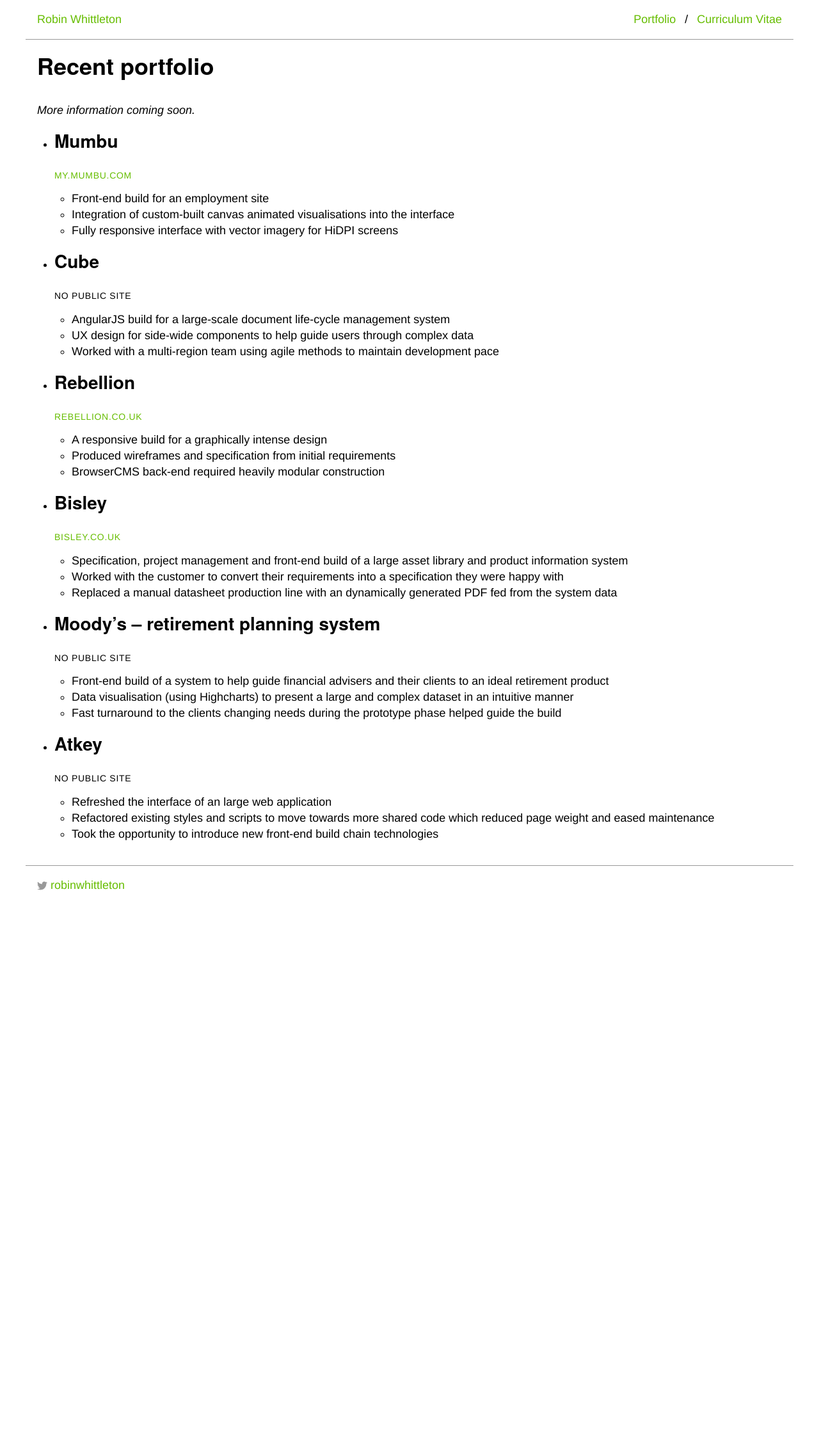
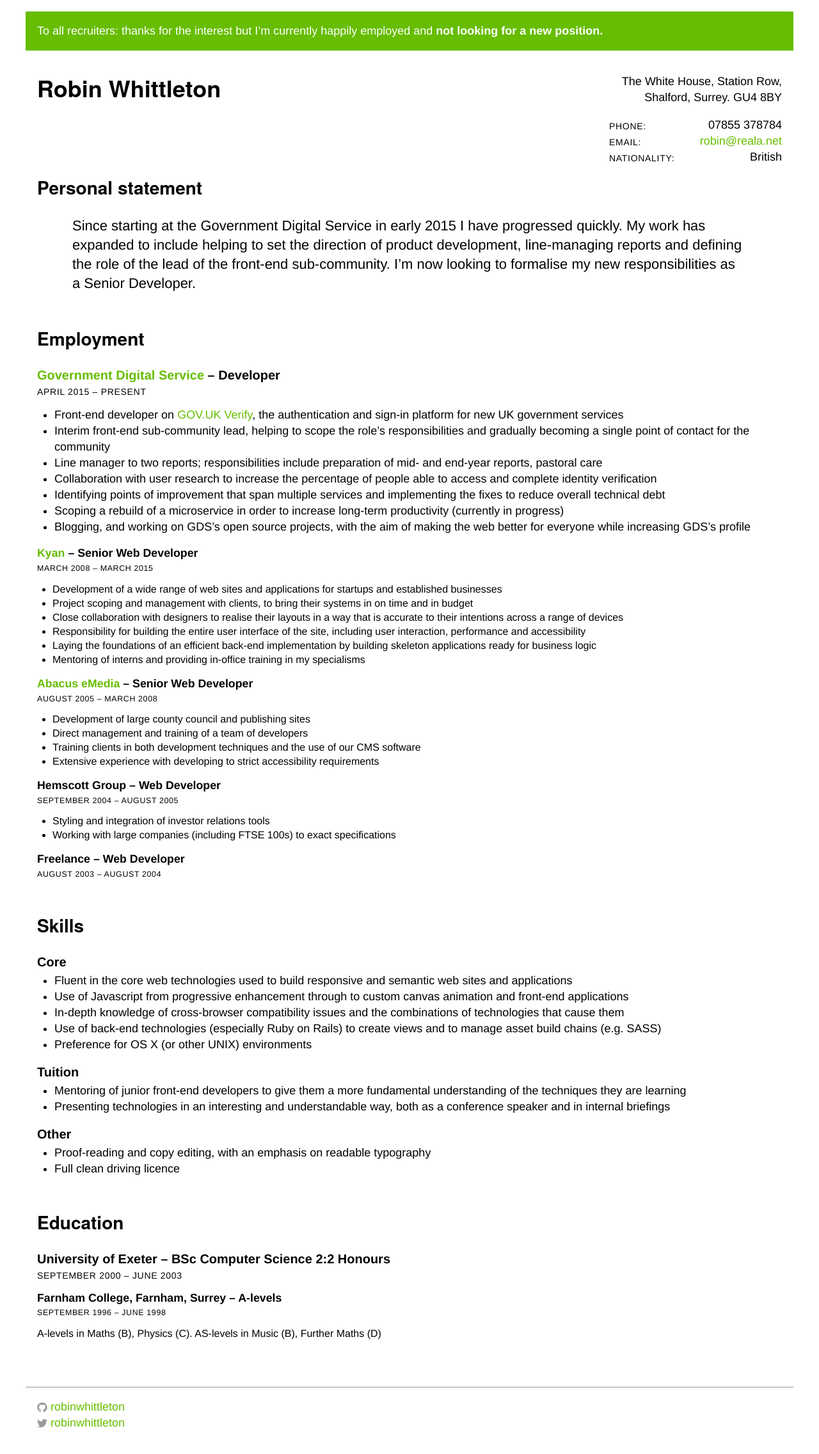
Before and after one commit to robinwhittleton/reala.net, a Jekyll site: the page built from index.html, in a window 1280 px wide. Shown: the whole page at 64% size. Built offline with Jekyll 4.4.1, drawn with Linux system fonts in a browser that asks for light colours; before the commit the page ends 1414 px from its top, so only the background shows below that.

Commit message:
Remove portfolio and promote CV to index

```diff
--- a/_config.yml
+++ b/_config.yml
@@ -5,4 +5,4 @@
 baseurl: "" # the subpath of your site, e.g. /blog/
 url: "http://www.reala.net" # the base hostname & protocol for your site
 twitter_username: robinwhittleton
-#github_username:  robinwhittleton
+github_username:  robinwhittleton
--- a/_includes/header.html
+++ b/_includes/header.html
@@ -1,12 +1,6 @@
-<header class="site-header">
+<!-- <header class="site-header">
 
   <a class="site-title" href="{{ site.baseurl }}/">{{ site.title }}</a>
 
-  <nav>
-    <ul>
-      <li><a href="/">Portfolio</a></li>
-      <li><a href="/cv">Curriculum Vitae</a></li>
-    </ul>
-  </nav>
-
 </header>
+ -->
--- a/_sass/_cv.scss
+++ b/_sass/_cv.scss
@@ -9,12 +9,7 @@
 .cv ol>li+li { font-size: .889em; line-height: 1.375; }
 .cv ul>li { list-style-type: disc; }
 
-.meta { font-size: .778em; text-transform: uppercase; letter-spacing: .05em; }
-
 
 // specific sections
 
 #personal-statement>p { font-size: 1.222em; line-height: 1.364; margin: 0 2.5em 1.5em; }
-
-#portfolio, #references { width: 50%; float: left; }
-#portfolio::after, #references::after { content: none; }
--- a/_sass/_layout.scss
+++ b/_sass/_layout.scss
@@ -1,13 +1,6 @@
-body { max-width: 1200px; margin: 0 auto; }
+body { max-width: 1200px; margin: 0 auto; padding: 1em 0; }
 
-.site-header { border-bottom: 1px solid $grey; padding: 1em; @include clearfix; }
-.site-title { float: left; }
-.site-header>nav { float: right; }
-.site-header ul { margin: 0; padding: 0; list-style: none; }
-.site-header li { display: inline-block; }
-.site-header li::before { content: " / "; margin: 0 .5em; }
-.site-header li:first-child::before { content: none; }
-
+.site-header { border-bottom: 1px solid $grey; padding: 0 0 1em; @include clearfix; }
 
 main { padding: 1em; }
 
--- a/css/main.scss
+++ b/css/main.scss
@@ -23,6 +23,5 @@
 @import
 	"base",
 	"layout",
-	"portfolio",
 	"cv"
 ;
--- a/index.html
+++ b/index.html
@@ -1,64 +1,123 @@
 ---
 layout: default
-title: Portfolio
+title: Curriculum Vitae
 ---
 
-<h1>Recent portfolio</h1>
-<p><em>More information coming soon.</em></p>
+<p class="notice">To all recruiters: thanks for the interest but I’m currently happily employed and <strong>not looking for a new position.</strong></p>
 
-<ul class="portfolio">
+<section class="cv">
+	<div class="vcard">
+		<h1 class="fn">Robin Whittleton</h1>
+		<address class="adr">
+			<span class="street-address">The White House, Station Row</span>,<br/>
+			<span class="locality">Shalford</span>,	<span class="region">Surrey</span>.	<span class="postal-code">GU4 8BY</span>
+		</address>
+		<dl>
+			<dt>Phone:</dt>
+			<dd class="tel">07855 378784</dd>
+			<dt>Email:</dt>
+			<dd class="email"><a href="mailto:robin@reala.net">robin@reala.net</a></dd>
+			<dt>Nationality:</dt>
+			<dd>British</dd>
+		</dl>
+	</div>
+
+	<section id="personal-statement">
+		<h2>Personal statement</h2>
+		<p>
+			Since starting at the Government Digital Service in early 2015 I have progressed quickly.
+			My work has expanded to include helping to set the direction of product development, line-managing reports and defining the role of the lead of the front-end sub-community.
+			I’m now looking to formalise my new responsibilities as a Senior Developer.
+		</p>
+	</section>
+
+	<section id="work">
+		<h2>Employment</h2>
+		<ol>
 			<li>
-		<h2>Mumbu</h2>
-		<p class="meta"><a href="http://my.mumbu.com/">my.mumbu.com</a></p>
+				<h3><a href="https://gds.blog.gov.uk/about/">Government Digital Service</a> – Developer</h3>
+				<p class="meta"><time datetime="2015-04">April 2015</time> – present</p>
 				<ul>
-			<li>Front-end build for an employment site</li>
-			<li>Integration of custom-built canvas animated visualisations into the interface</li>
-			<li>Fully responsive interface with vector imagery for HiDPI screens</li>
+					<li>Front-end developer on <a href="https://www.gov.uk/government/publications/introducing-govuk-verify/introducing-govuk-verify">GOV.UK Verify</a>, the authentication and sign-in platform for new UK government services</li>
+					<li>Interim front-end sub-community lead, helping to scope the role’s responsibilities and gradually becoming a single point of contact for the community</li>
+					<li>Line manager to two reports; responsibilities include preparation of mid- and end-year reports, pastoral care</li>
+					<li>Collaboration with user research to increase the percentage of people able to access and complete identity verification</li>
+					<li>Identifying points of improvement that span multiple services and implementing the fixes to reduce overall technical debt</li>
+					<li>Scoping a rebuild of a microservice in order to increase long-term productivity (currently in progress)</li>
+					<li>Blogging, and working on GDS’s open source projects, with the aim of making the web better for everyone while increasing GDS’s profile</li>
 				</ul>
 			</li>
 			<li>
-		<h2>Cube</h2>
-		<p class="meta">No public site</p>
+				<h3><a href="http://kyan.com">Kyan</a> – Senior Web Developer</h3>
+				<p class="meta"><time datetime="2008-03">March 2008</time> – <time datetime="2015-03">March 2015</time></p>
 				<ul>
-			<li>AngularJS build for a large-scale document life-cycle management system</li>
-			<li>UX design for side-wide components to help guide users through complex data</li>
-			<li>Worked with a multi-region team using agile methods to maintain development pace</li>
+					<li>Development of a wide range of web sites and applications for startups and established businesses</li>
+					<li>Project scoping and management with clients, to bring their systems in on time and in budget</li>
+					<li>Close collaboration with designers to realise their layouts in a way that is accurate to their intentions across a range of devices</li>
+					<li>Responsibility for building the entire user interface of the site, including user interaction, performance and accessibility</li>
+					<li>Laying the foundations of an efficient back-end implementation by building skeleton applications ready for business logic</li>
+					<li>Mentoring of interns and providing in-office training in my specialisms</li>
 				</ul>
 			</li>
 			<li>
-		<h2>Rebellion</h2>
-		<p class="meta"><a href="http://www.rebellion.co.uk/">rebellion.co.uk</a></p>
+				<h3><a href="http://abacusemedia.com">Abacus eMedia</a> – Senior Web Developer</h3>
+				<p class="meta"><time datetime="2005-08">August 2005</time> – <time datetime="2008-03">March 2008</time></p>
 				<ul>
-			<li>A responsive build for a graphically intense design</li>
-			<li>Produced wireframes and specification from initial requirements</li>
-			<li>BrowserCMS back-end required heavily modular construction</li>
+					<li>Development of large county council and publishing sites</li>
+					<li>Direct management and training of a team of developers</li>
+					<li>Training clients in both development techniques and the use of our CMS software</li>
+					<li>Extensive experience with developing to strict accessibility requirements</li>
 				</ul>
 			</li>
 			<li>
-		<h2>Bisley</h2>
-		<p class="meta"><a href="http://www.bisley.co.uk/">bisley.co.uk</a></p>
+				<h3>Hemscott Group – Web Developer</h3>
+				<p class="meta"><time datetime="2004-09">September 2004</time> – <time datetime="2005-08">August 2005</time></p>
 				<ul>
-			<li>Specification, project management and front-end build of a large asset library and product information system</li>
-			<li>Worked with the customer to convert their requirements into a specification they were happy with</li>
-			<li>Replaced a manual datasheet production line with an dynamically generated PDF fed from the system data</li>
+					<li>Styling and integration of investor relations tools</li>
+					<li>Working with large companies (including FTSE 100s) to exact specifications</li>
 				</ul>
 			</li>
 			<li>
-		<h2>Moody’s – retirement planning system</h2>
-		<p class="meta">No public site</p>
+				<h3>Freelance – Web Developer</h3>
+				<p class="meta"><time datetime="2003-08">August 2003</time> – <time datetime="2004-08">August 2004</time></p>
+			</li>
+		</ol>
+	</section>
+
+	<section id="skills">
+		<h2>Skills</h2>
+		<h3>Core</h3>
 		<ul>
-			<li>Front-end build of a system to help guide financial advisers and their clients to an ideal retirement product</li>
-			<li>Data visualisation (using Highcharts) to present a large and complex dataset in an intuitive manner</li>
-			<li>Fast turnaround to the clients changing needs during the prototype phase helped guide the build</li>
+			<li>Fluent in the core web technologies used to build responsive and semantic web sites and applications</li>
+			<li>Use of Javascript from progressive enhancement through to custom canvas animation and front-end applications</li>
+			<li>In-depth knowledge of cross-browser compatibility issues and the combinations of technologies that cause them</li>
+			<li>Use of back-end technologies (especially Ruby on Rails) to create views and to manage asset build chains (e.g. SASS)</li>
+			<li>Preference for OS X (or other UNIX) environments</li>
 		</ul>
+		<h3>Tuition</h3>
+		<ul>
+			<li>Mentoring of junior front-end developers to give them a more fundamental understanding of the techniques they are learning</li>
+			<li>Presenting technologies in an interesting and understandable way, both as a conference speaker and in internal briefings</li>
+		</ul>
+		<h3>Other</h3>
+		<ul>
+			<li>Proof-reading and copy editing, with an emphasis on readable typography</li>
+			<li>Full clean driving licence</li>
+		</ul>
+	</section>
+
+	<section id="education">
+		<h2>Education</h2>
+		<ol>
+			<li>
+				<h3>University of Exeter – <abbr title="Batchelor of Science">BSc</abbr> Computer Science 2:2 Honours</h3>
+				<p class="meta"><time datetime="2000-09">September 2000</time> – <time datetime="2003-06">June 2003</time></p>
 			</li>
 			<li>
-		<h2>Atkey</h2>
-		<p class="meta">No public site</p>
-		<ul>
-			<li>Refreshed the interface of an large web application</li>
-			<li>Refactored existing styles and scripts to move towards more shared code which reduced page weight and eased maintenance</li>
-			<li>Took the opportunity to introduce new front-end build chain technologies</li>
-		</ul>
+				<h3>Farnham College, Farnham, Surrey – A-levels</h3>
+				<p class="meta"><time datetime="1996-09">September 1996</time> – <time datetime="1998-06">June 1998</time></p>
+				<p>A-levels in Maths (B), Physics (C). AS-levels in Music (B), Further Maths (D)</p>
 			</li>
-</ul>
+		</ol>
+	</section>
+</section>
```
Also changed, not shown: cv.html (deleted, +0 -144 lines), _sass/_portfolio.scss (deleted), 2 other files. Lines whose indentation alone changed are shown as unchanged.
